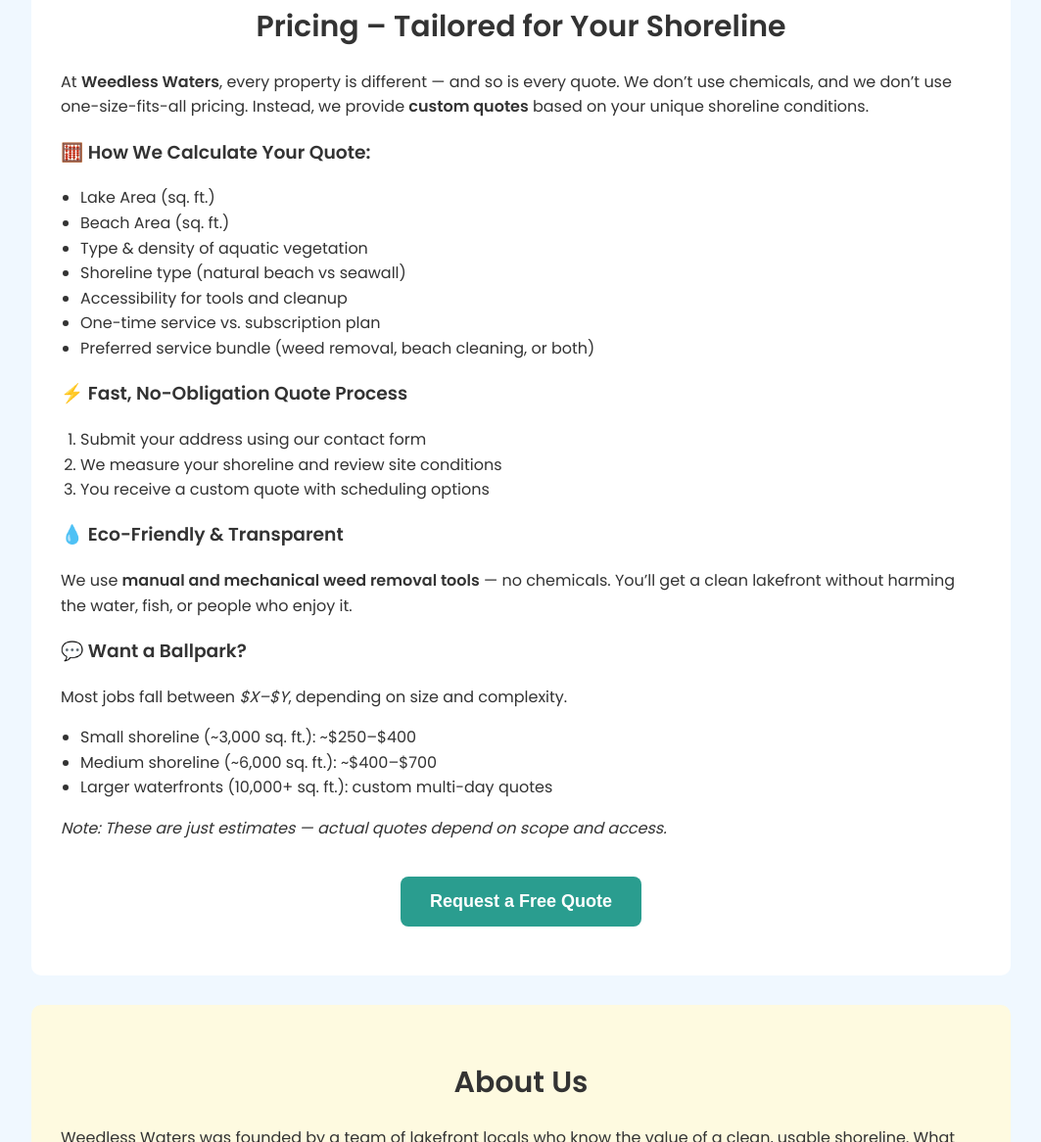
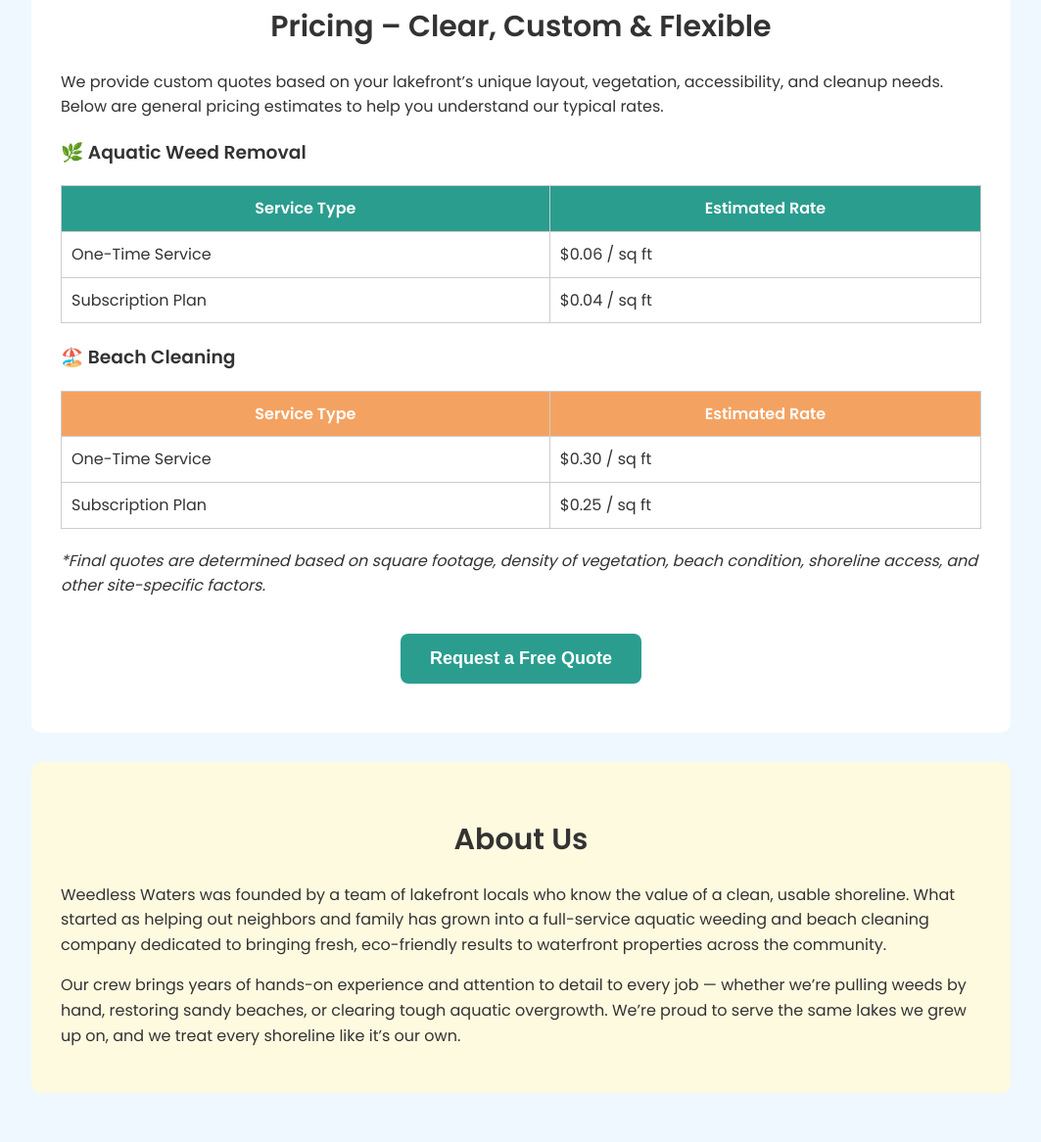
Before and after one commit to kevinkeller22/weedlesswaters, a plain HTML site: page index.html in a window 1280 px wide. Shown: the part 2233-3399 px from the top of the page at 98% size, without its empty margins (108-1171 px from the left). Drawn offline with Linux system fonts and the light colour scheme.

Commit message:
Update index.html

```diff
--- a/index.html
+++ b/index.html
@@ -259,42 +259,54 @@
         </section>
 
 <section id="pricing" class="container">
-    <h2>Pricing – Tailored for Your Shoreline</h2>
-    <p>At <strong>Weedless Waters</strong>, every property is different — and so is every quote. We don’t use chemicals, and we don’t use one-size-fits-all pricing. Instead, we provide <strong>custom quotes</strong> based on your unique shoreline conditions.</p>
+  <h2>Pricing – Clear, Custom & Flexible</h2>
+  <p>We provide custom quotes based on your lakefront’s unique layout, vegetation, accessibility, and cleanup needs. Below are general pricing estimates to help you understand our typical rates.</p>
 
-    <h3>🧮 How We Calculate Your Quote:</h3>
-    <ul>
-        <li>Lake Area (sq. ft.)</li>
-        <li>Beach Area (sq. ft.)</li>
-        <li>Type & density of aquatic vegetation</li>
-        <li>Shoreline type (natural beach vs seawall)</li>
-        <li>Accessibility for tools and cleanup</li>
-        <li>One-time service vs. subscription plan</li>
-        <li>Preferred service bundle (weed removal, beach cleaning, or both)</li>
-    </ul>
+  <h3>🌿 Aquatic Weed Removal</h3>
+  <table style="width: 100%; border-collapse: collapse; margin-bottom: 20px;">
+    <thead>
+      <tr style="background-color: #2a9d8f; color: white;">
+        <th style="padding: 10px; border: 1px solid #ccc;">Service Type</th>
+        <th style="padding: 10px; border: 1px solid #ccc;">Estimated Rate</th>
+      </tr>
+    </thead>
+    <tbody>
+      <tr>
+        <td style="padding: 10px; border: 1px solid #ccc;">One-Time Service</td>
+        <td style="padding: 10px; border: 1px solid #ccc;">$0.06 / sq ft</td>
+      </tr>
+      <tr>
+        <td style="padding: 10px; border: 1px solid #ccc;">Subscription Plan</td>
+        <td style="padding: 10px; border: 1px solid #ccc;">$0.04 / sq ft</td>
+      </tr>
+    </tbody>
+  </table>
 
-    <h3>⚡ Fast, No-Obligation Quote Process</h3>
-    <ol>
-        <li>Submit your address using our contact form</li>
-        <li>We measure your shoreline and review site conditions</li>
-        <li>You receive a custom quote with scheduling options</li>
-    </ol>
+  <h3>🏖️ Beach Cleaning</h3>
+  <table style="width: 100%; border-collapse: collapse;">
+    <thead>
+      <tr style="background-color: #f4a261; color: white;">
+        <th style="padding: 10px; border: 1px solid #ccc;">Service Type</th>
+        <th style="padding: 10px; border: 1px solid #ccc;">Estimated Rate</th>
+      </tr>
+    </thead>
+    <tbody>
+      <tr>
+        <td style="padding: 10px; border: 1px solid #ccc;">One-Time Service</td>
+        <td style="padding: 10px; border: 1px solid #ccc;">$0.30 / sq ft</td>
+      </tr>
+      <tr>
+        <td style="padding: 10px; border: 1px solid #ccc;">Subscription Plan</td>
+        <td style="padding: 10px; border: 1px solid #ccc;">$0.25 / sq ft</td>
+      </tr>
+    </tbody>
+  </table>
 
-    <h3>💧 Eco-Friendly & Transparent</h3>
-    <p>We use <strong>manual and mechanical weed removal tools</strong> — no chemicals. You’ll get a clean lakefront without harming the water, fish, or people who enjoy it.</p>
+  <p style="margin-top: 20px;"><em>*Final quotes are determined based on square footage, density of vegetation, beach condition, shoreline access, and other site-specific factors.</em></p>
 
-    <h3>💬 Want a Ballpark?</h3>
-    <p>Most jobs fall between <em>$X–$Y</em>, depending on size and complexity.</p>
-    <ul>
-        <li>Small shoreline (~3,000 sq. ft.): ~$250–$400</li>
-        <li>Medium shoreline (~6,000 sq. ft.): ~$400–$700</li>
-        <li>Larger waterfronts (10,000+ sq. ft.): custom multi-day quotes</li>
-    </ul>
-    <p><em>Note: These are just estimates — actual quotes depend on scope and access.</em></p>
-
-    <div class="cta">
-        <button onclick="toggleQuote()">Request a Free Quote</button>
-    </div>
+  <div class="cta">
+    <button onclick="toggleQuote()">Request a Free Quote</button>
+  </div>
 </section>
 
         <section id="about">
```
